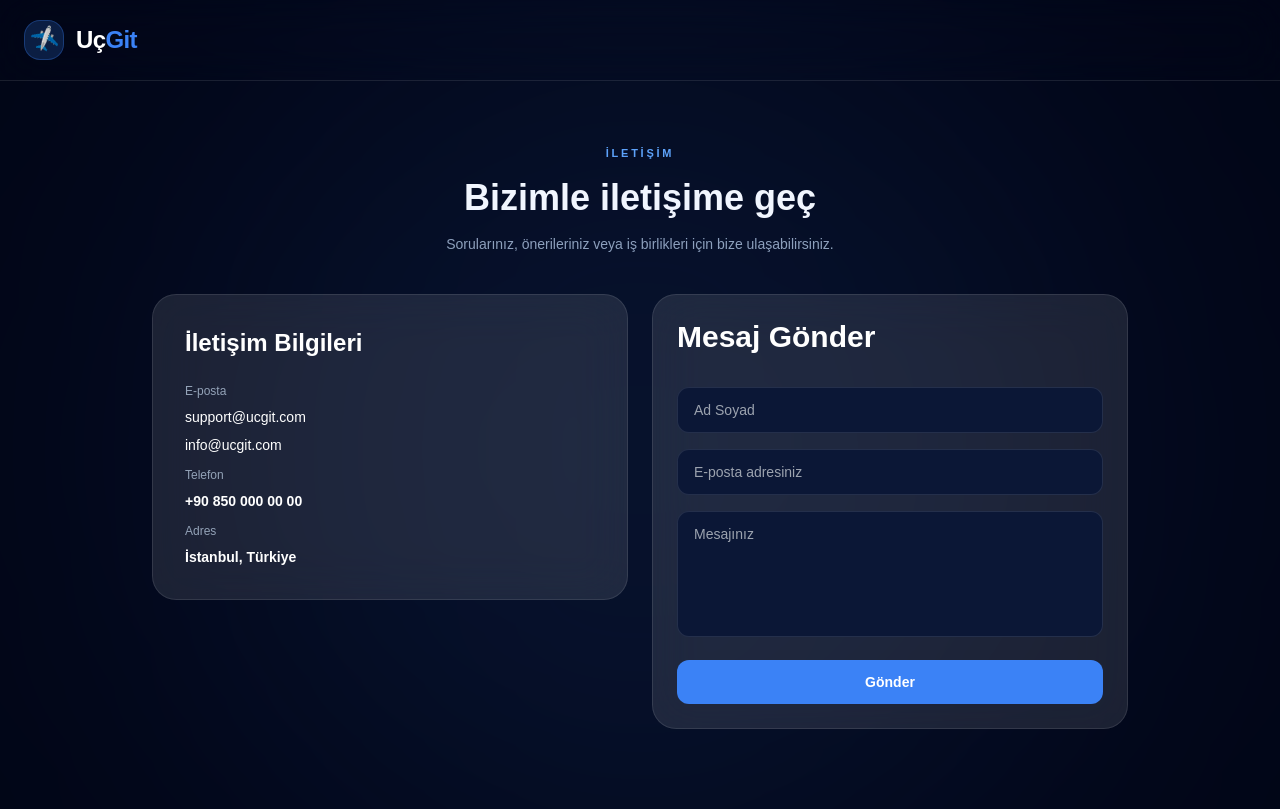
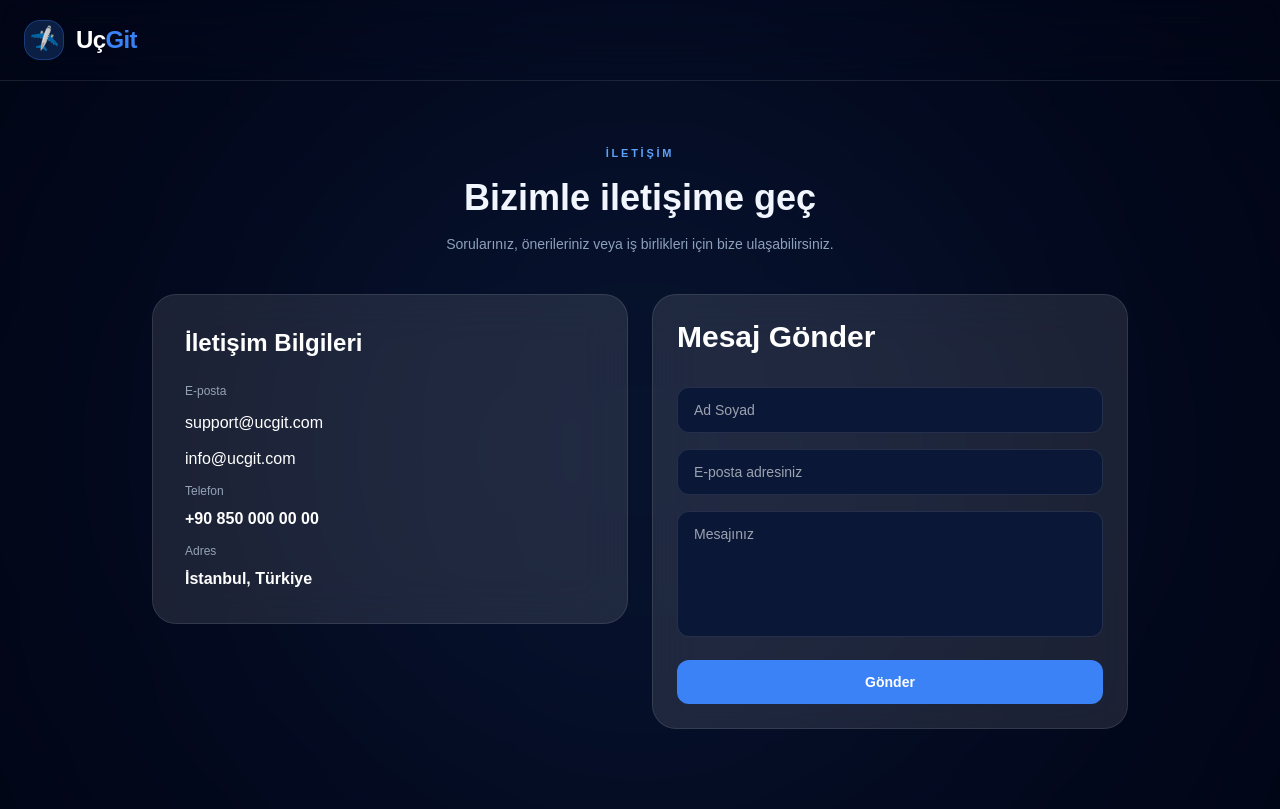
Before and after one commit to melihizzet/flight-platform, a Next.js app: page /contact in a window 1280 px wide. Built offline with nearby package versions, Linux system fonts and the light colour scheme.

Commit message:
upgrade neww

```diff
--- a/app/contact/page.tsx
+++ b/app/contact/page.tsx
@@ -71,7 +71,7 @@ export default function ContactPage() {
                   E-posta
                 </p>
 
-                <div className="flex flex-col gap-2 mt-2 text-sm">
+                <div className="flex flex-col gap-3 mt-3 text-base">
 
                   <a
                     href="mailto:support@ucgit.com"
@@ -97,7 +97,7 @@ export default function ContactPage() {
                   Telefon
                 </p>
 
-                <h3 className="text-sm font-bold mt-2">
+                <h3 className="text-base font-semibold mt-2">
                   +90 850 000 00 00
                 </h3>
 
@@ -109,7 +109,7 @@ export default function ContactPage() {
                   Adres
                 </p>
 
-                <h3 className="text-sm font-bold mt-2">
+                <h3 className="text-base font-semibold mt-2">
                   İstanbul, Türkiye
                 </h3>
 
@@ -127,7 +127,7 @@ export default function ContactPage() {
             </h2>
 
             <form
-              action="https://formsubmit.co/support@ucgit.com"
+              action="https://formsubmit.co/melihizzetzorluoglu.com"
               method="POST"
               className="space-y-4"
             >
```
